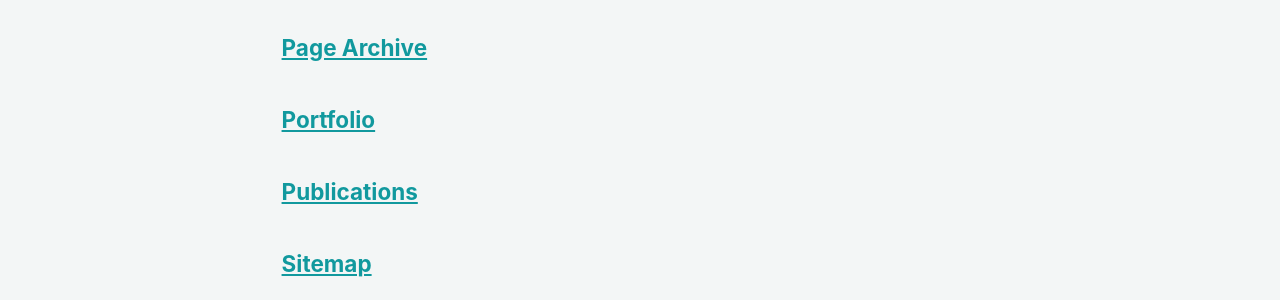
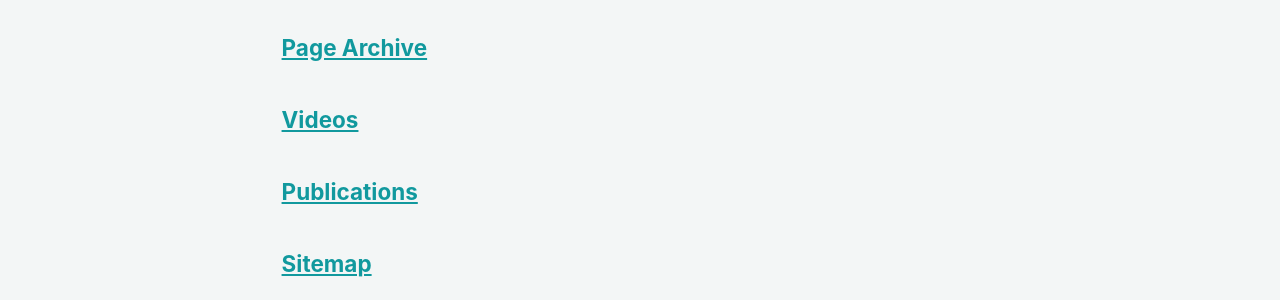
Before and after one commit to sadermichelle/sadermichelle.github.io, a Jekyll site: the page built from _pages/page-archive.html, in a window 1280 px wide and 900 px high, scrolled down 560 px. Shown: the part 154-454 px from the top of the window. Built offline with Jekyll 4.4.1, drawn with Linux system fonts in a browser that asks for light colours; a script bundle is joined from its source files by our own code; library files that are not in the unit come from our copies.

Commit message:
Update portfolio.html

```diff
--- a/_pages/portfolio.html
+++ b/_pages/portfolio.html
@@ -1,13 +1,13 @@
 ---
 layout: archive
-title: "Portfolio"
-permalink: /portfolio/
+title: "Videos"
+permalink: /video/
 author_profile: true
 ---
 
 {% include base_path %}
 
 
-{% for post in site.portfolio %}
+{% for post in site.videos %}
   {% include archive-single.html %}
 {% endfor %}
```
